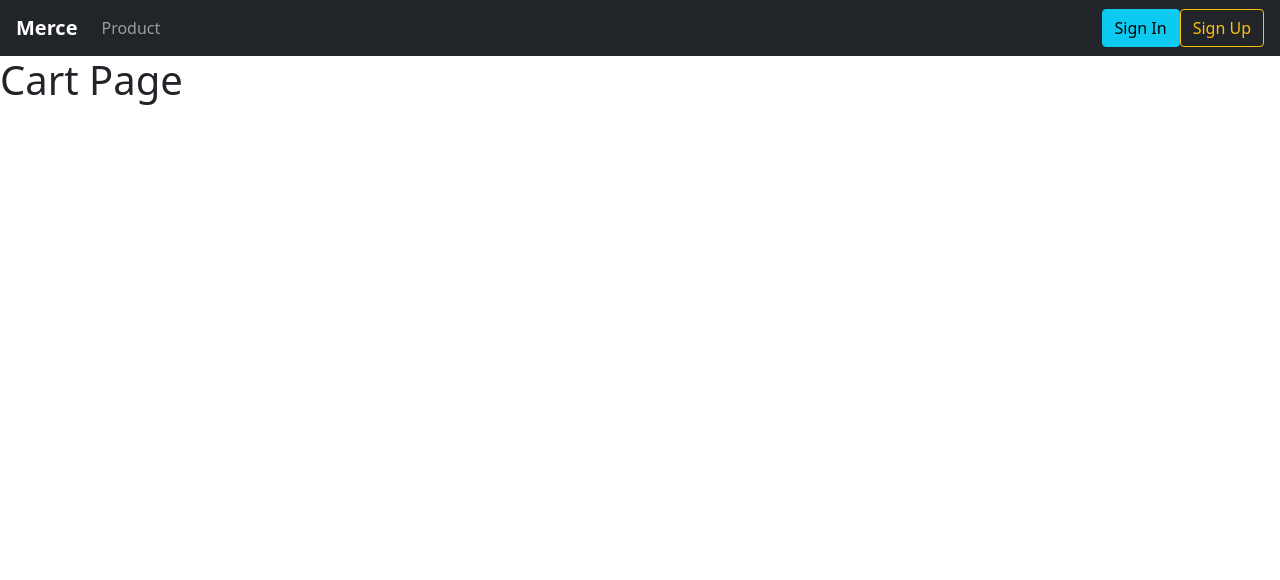
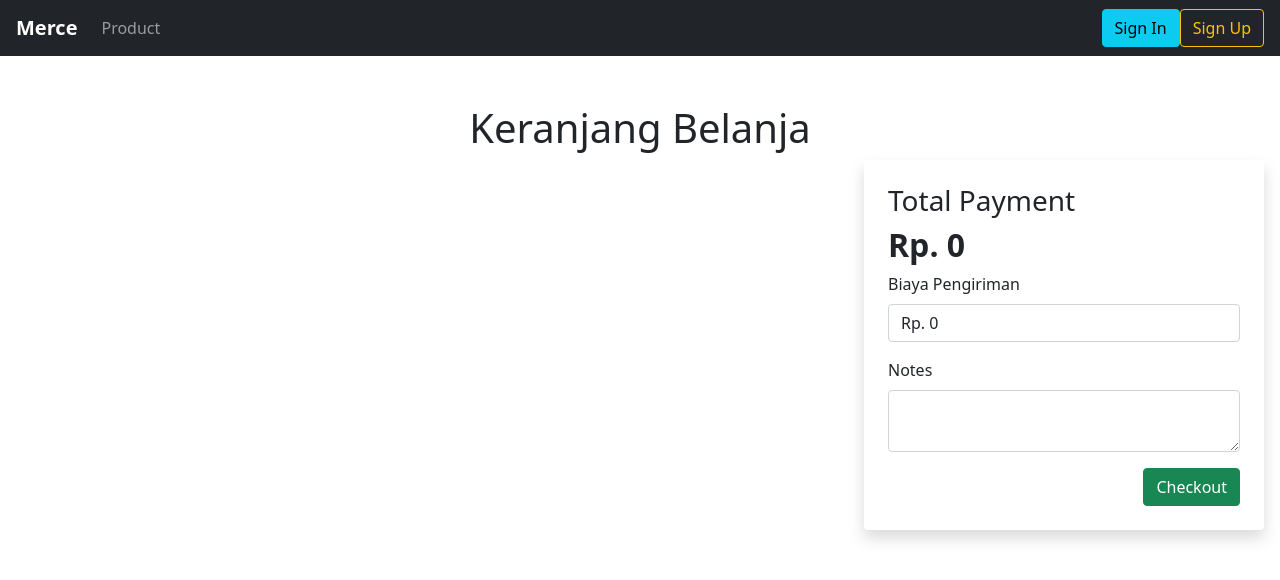
Before and after one commit to Abdi-01/merce_react, a React (Create React App) app: page /cart in a window 1280 px wide. Shown: the top 580 px of the page. Built offline with nearby package versions, Linux system fonts and the light colour scheme.

Commit message:
add cart page

```diff
--- a/fake-db/merce.json
+++ b/fake-db/merce.json
@@ -15,7 +15,7 @@
       "cart": [
         {
           "nama": "Kursi Lipat",
-          "harag": 85000,
+          "harga": 85000,
           "qty": 2,
           "subTotal": 170000,
           "image": "https://www.jakartanotebook.com/images/products/72/1020/41614/6/jocestyle-kursi-lipat-memancing-portable-collapsible-folding-fishing-chair-high-design-sf733-blue-178.jpg"
--- a/src/pages/UserPages/CartPage.js
+++ b/src/pages/UserPages/CartPage.js
@@ -1,17 +1,87 @@
 import React from 'react';
+import { Button, Input, FormGroup, Label, InputGroup, InputGroupAddon } from 'reactstrap';
+import axios from 'axios';
+import { connect } from 'react-redux';
 
 class CartPage extends React.Component {
     constructor(props) {
         super(props);
-        this.state = {  }
+        this.state = {}
+    }
+
+    printCart = () => {
+        return this.props.cartUser.map((item, index) => {
+            return <div className="row shadow p-1 mb-3 bg-white rounded" >
+                <div className="col-md-2">
+                    <img src={item.image} width="100%" />
+                </div>
+                <div className="col-md-3 d-flex justify-content-center flex-column">
+                    <h5 style={{ fontWeight: 'bolder' }}>{item.nama}</h5>
+                    <h4 style={{ fontWeight: 'bolder' }}>IDR. {item.harga.toLocaleString()}</h4>
+                </div>
+                {/* <div className="col-md-1 d-flex align-items-center">
+                    <h5 style={{ fontWeight: 'bolder' }}>{item.kategori}</h5>
+                </div> */}
+                <div className="col-md-5 d-flex align-items-center">
+                    <div className="d-flex justify-content-between align-items-center">
+                        <InputGroup style={{ width: "45%", marginLeft: "20px" }}>
+                            <InputGroupAddon addonType="prepend">
+                                <button type="button" className="btn btn-warning" onClick={this.btDec}>-</button>
+                            </InputGroupAddon>
+                            <Input type="number" placeholder="qty" defaultValue={item.qty} />
+                            <InputGroupAddon addonType="append">
+                                <button type="button" className="btn btn-warning" onClick={this.btInc}>+</button>
+                            </InputGroupAddon>
+                        </InputGroup>
+                        <h4>IDR. {(item.harga * item.qty).toLocaleString()}</h4>
+                    </div>
+                    <Button color="warning" style={{ border: 'none', float: 'right', marginLeft: "1vw" }} onClick={() => this.props.deleteCart(item.idcart, this.props.iduser)}>Remove</Button>
+                </div>
+            </div>
+        })
+    }
+
+    totalPayment = () => {
+        let total = 0
+        this.props.cartUser.forEach(item => total += item.qty * item.harga)
+        return { total: total + (total * 0.025), ongkir: total * 0.025 }
     }
     render() {
         return (
             <div>
-                <h1>Cart Page</h1>
+                <h1 className="text-center mt-5">Keranjang Belanja</h1>
+                <div className="row m-1">
+                    <div className="col-8">
+                        {this.printCart()}
+                    </div>
+                    <div className="col-4">
+                        <div className="shadow p-4 mb-3 bg-white rounded">
+                            <h3 style={{}}>Total Payment</h3>
+                            <h2 style={{ fontWeight: 'bold' }}>Rp. {this.totalPayment().total.toLocaleString()}</h2>
+                            <FormGroup>
+                                <Label for="ongkir">Biaya Pengiriman</Label>
+                                <Input type="text" id="ongkir" defaultValue={'Rp. ' + this.totalPayment().ongkir.toLocaleString()} innerRef={elemen => this.ongkir = elemen} />
+                            </FormGroup>
+                            <FormGroup>
+                                <Label for="note">Notes</Label>
+                                <Input type="textarea" id="note" innerRef={elemen => this.note = elemen} />
+                            </FormGroup>
+                            <div className="d-flex justify-content-end">
+                                <Button type="button" color="success" onClick={this.onBtCheckOut}>Checkout</Button>
+                            </div>
+                        </div>
+                    </div>
+                </div>
             </div>
-         );
+        );
     }
 }
 
-export default CartPage;
+const mapToProps = (globalState) => {
+    return {
+        cartUser: globalState.authReducer.cart,
+        idUser: globalState.authReducer.id,
+    }
+}
+
+export default connect(mapToProps)(CartPage);
```
